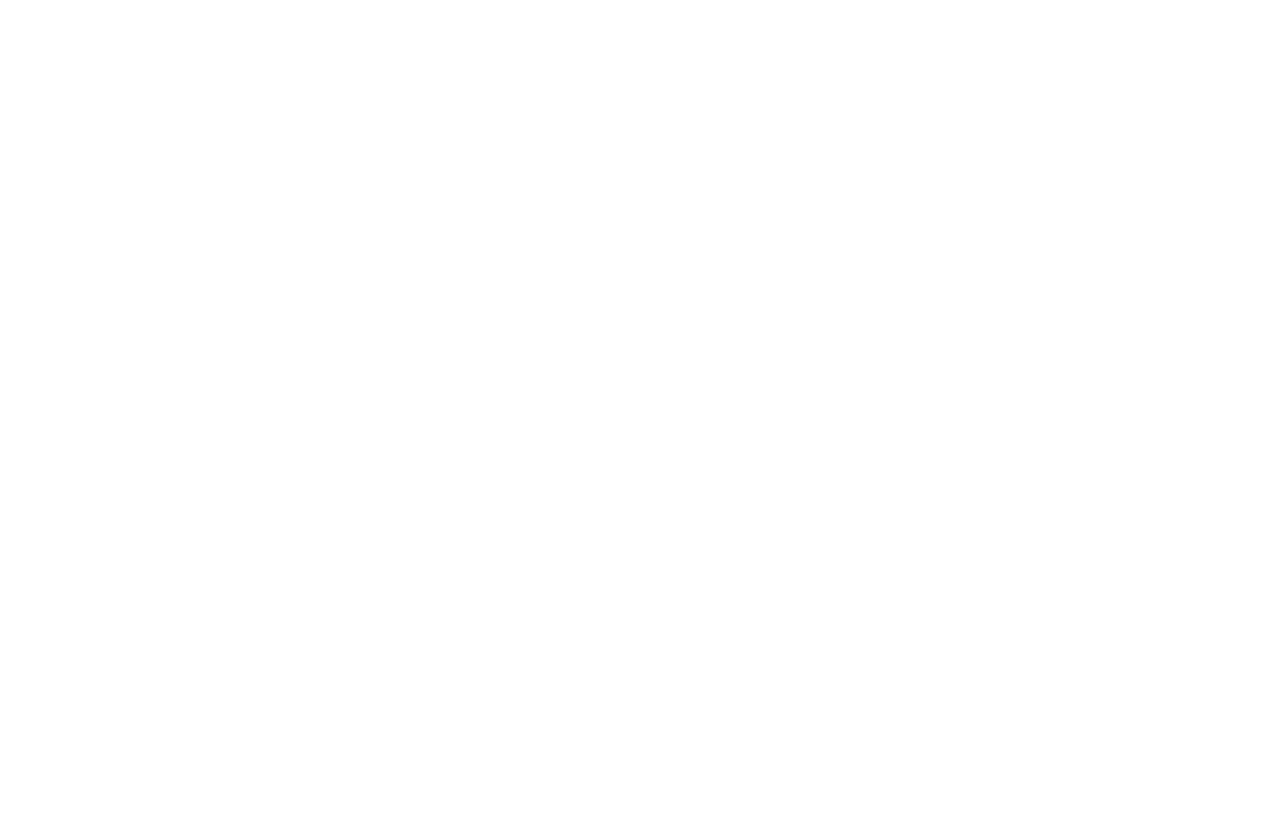
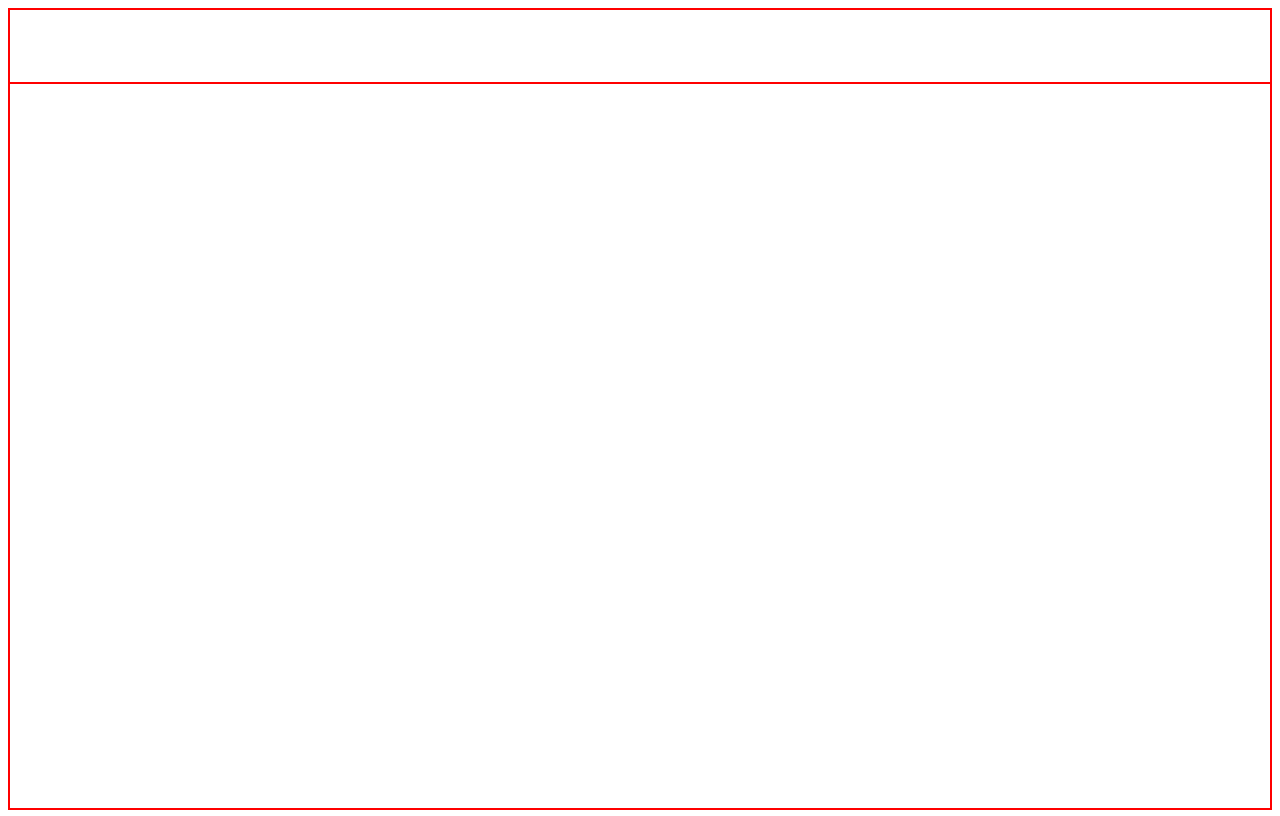
Before and after one commit to KramYengir/library-app, a plain HTML site: page index.html in a window 1280 px wide. Drawn offline with Linux system fonts and the light colour scheme.

Commit message:
set up basic page layout

```diff
--- a/index.html
+++ b/index.html
@@ -9,6 +9,9 @@
     <title>My Library</title>
 </head>
 <body>
-
+    <div class="container">
+        <div class="header"></div>
+        <div class="main"></div>
+    </div>
 </body>
 </html>
--- a/style.css
+++ b/style.css
@@ -0,0 +1,25 @@
+:root{
+    --guide-border: 1px solid red;
+}
+
+body{
+    height: 100vh;
+}
+
+div{
+    border: var(--guide-border);
+}
+
+.container{
+    display: flex;
+    flex-direction: column;
+    height: 100%;
+}
+
+.header{
+    flex: 0.1;
+}
+
+.main{
+    flex: 1;
+}
```
